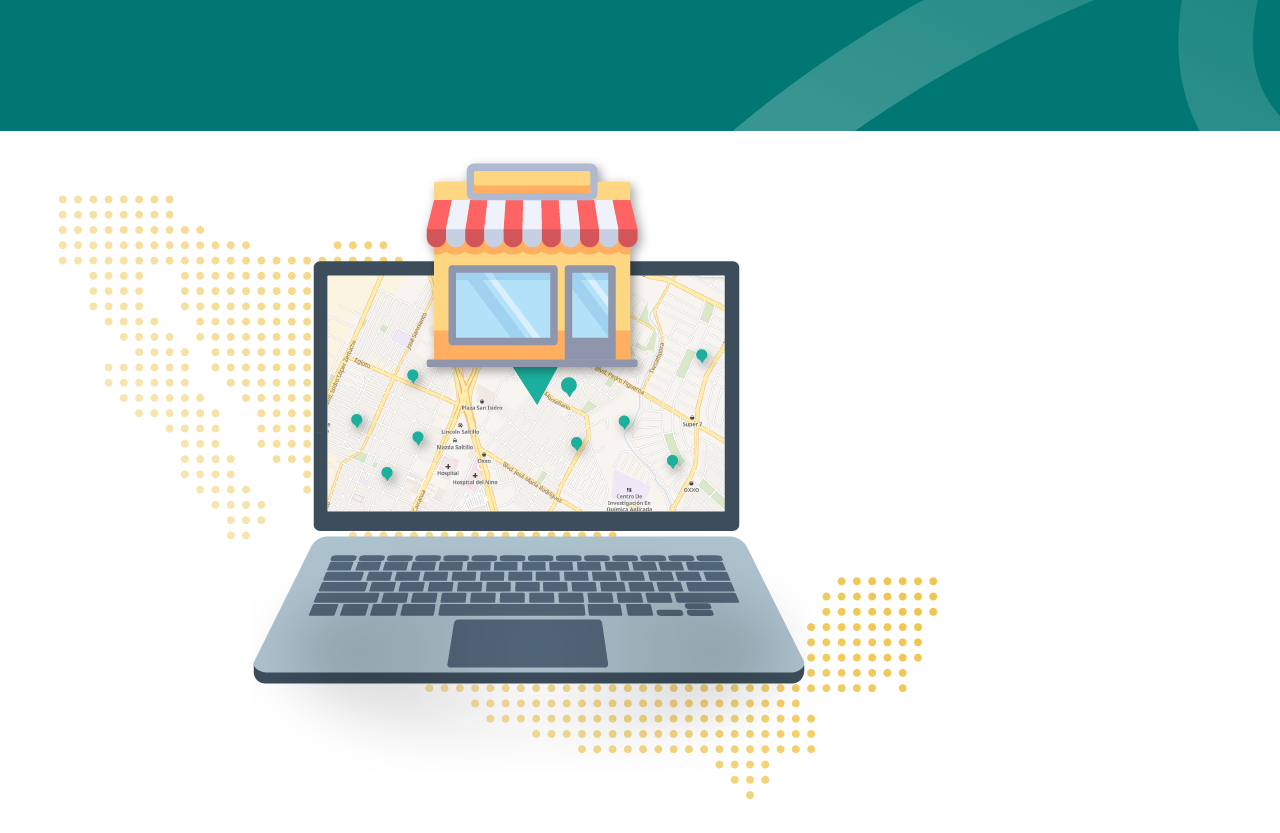
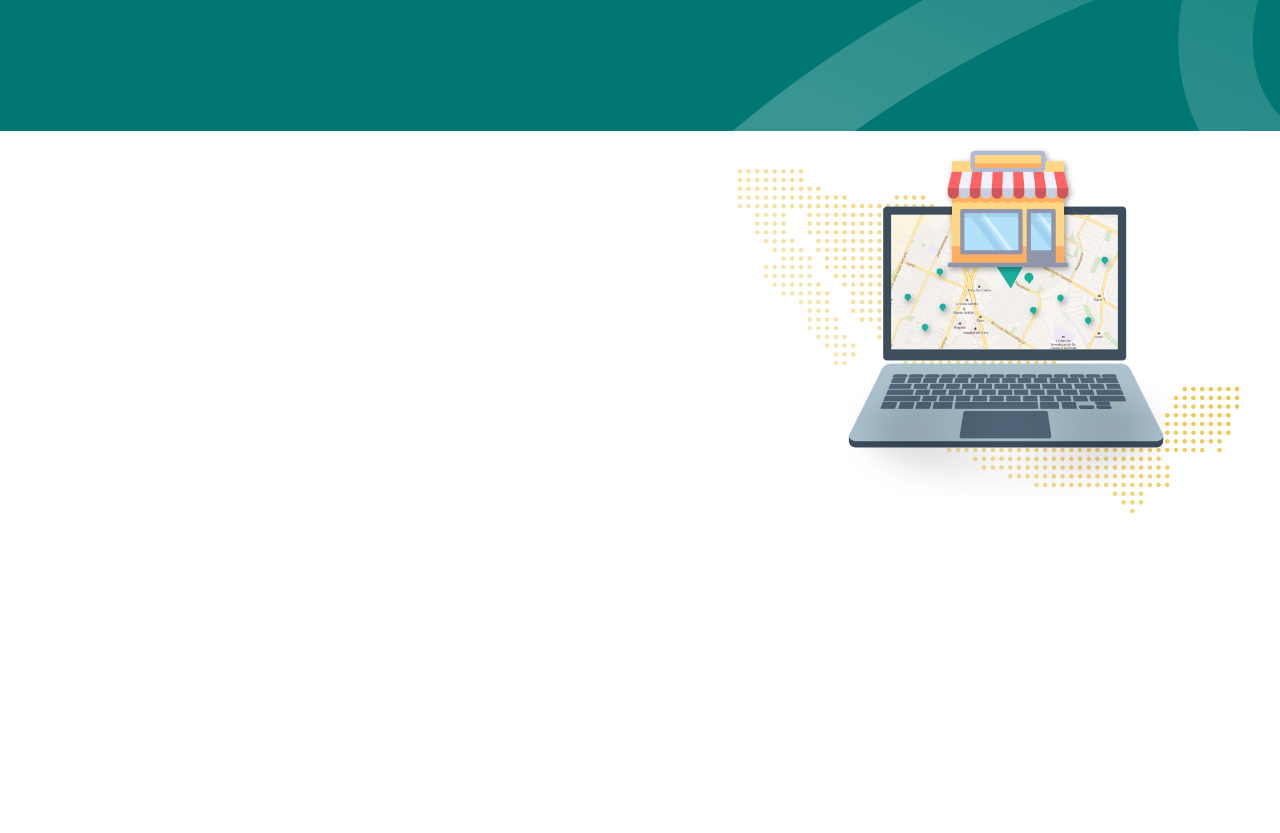
Before and after one commit to DavidEmmanuel22/vale, a React (Create React App) app: page /1 in a window 1280 px wide. Shown: the part 1220-2053 px from the top of the page. After the commit the page ends 1754 px from the top, so only its background shows below. Built offline with nearby package versions, Linux system fonts and the light colour scheme.

Commit message:
edit images

```diff
--- a/src/pages/Home/Home.js
+++ b/src/pages/Home/Home.js
@@ -88,8 +88,8 @@ const Home = (props) => {
       </div>
       <div className={classes.ContentMap}>
         <div></div>
-        <div>
-          <img src={Map} alt="Map"></img>
+        <div className={classes.LocationMap}>
+          <img className={classes.ImageMap} src={Map} alt="Map"></img>
         </div>
       </div>
     </div>
--- a/src/pages/Home/Styles.js
+++ b/src/pages/Home/Styles.js
@@ -45,6 +45,14 @@ const Styles = makeStyles(() => ({
   },
   ContentMap: {
     display: 'flex'
+  },
+  LocationMap: {
+    width: '60%',
+    position: 'absolute',
+    left: '55%'
+  },
+  ImageMap: {
+    width: '70%'
   }
 }))
 
```
